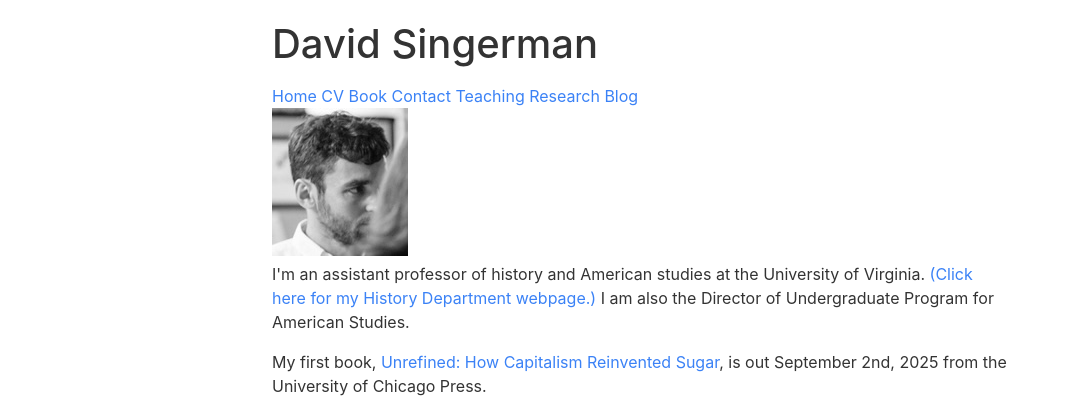
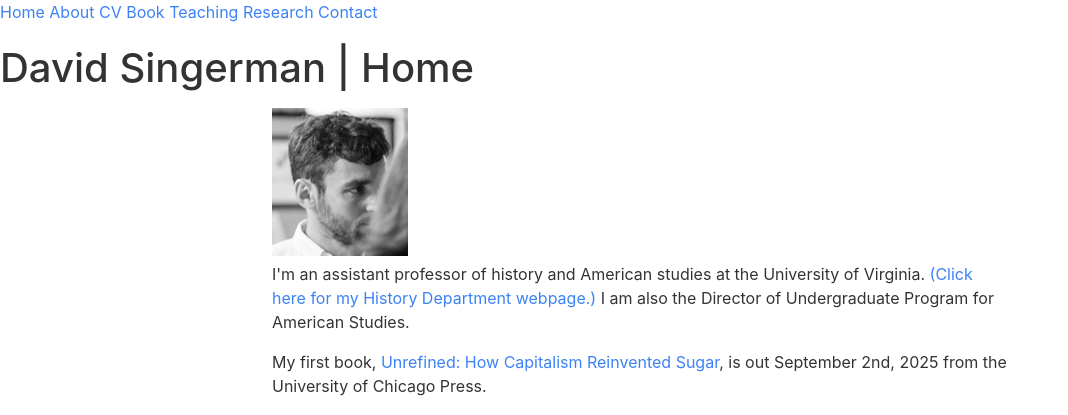
Before and after one commit to david-singerman/david-singerman.github.io, a PHP site: page / in a window 1280 px wide. Shown: the top 415 px of the page, without its empty margins (0-1068 px from the left). Run offline with PHP 8.4, Linux system fonts and the light colour scheme.

Commit message:
Created nav.php
Put into index

```diff
--- /dev/null
+++ b/includes/nav.php
@@ -0,0 +1,11 @@
+<nav>
+
+    <a href="index.html">Home</a>
+    <a href="about.html">About</a>
+    <a href="cv.html">CV</a>
+    <a href="unrefined.html">Book</a>
+    <a href="teaching.html">Teaching</a>
+    <a href="research.html">Research</a>
+    <a href="contact.html">Contact</a>
+
+</nav>
--- a/index.html
+++ b/index.php
@@ -9,13 +9,19 @@
 
 </head>
 
+<header>
+    <?php include "includes/nav.php" ?>
+
+    <h1>David Singerman | Home</h1>
+</header>
+
 <body>
 
     <main>
 
-    <h1>David Singerman</h1>
+    <!--<h1>David Singerman</h1>
 
-    <nav>
+     <nav>
 
     <a href="index.html">Home</a>
     <a href="cv.html">CV</a>
@@ -24,7 +30,7 @@
     <a href="teaching.html">Teaching</a>
     <a href="research.html">Research</a>
     <a href="/blog/index.html">Blog</a>
-    </nav>
+    </nav> -->
 
     <img src="images/colonnade.jpg">
 
```
